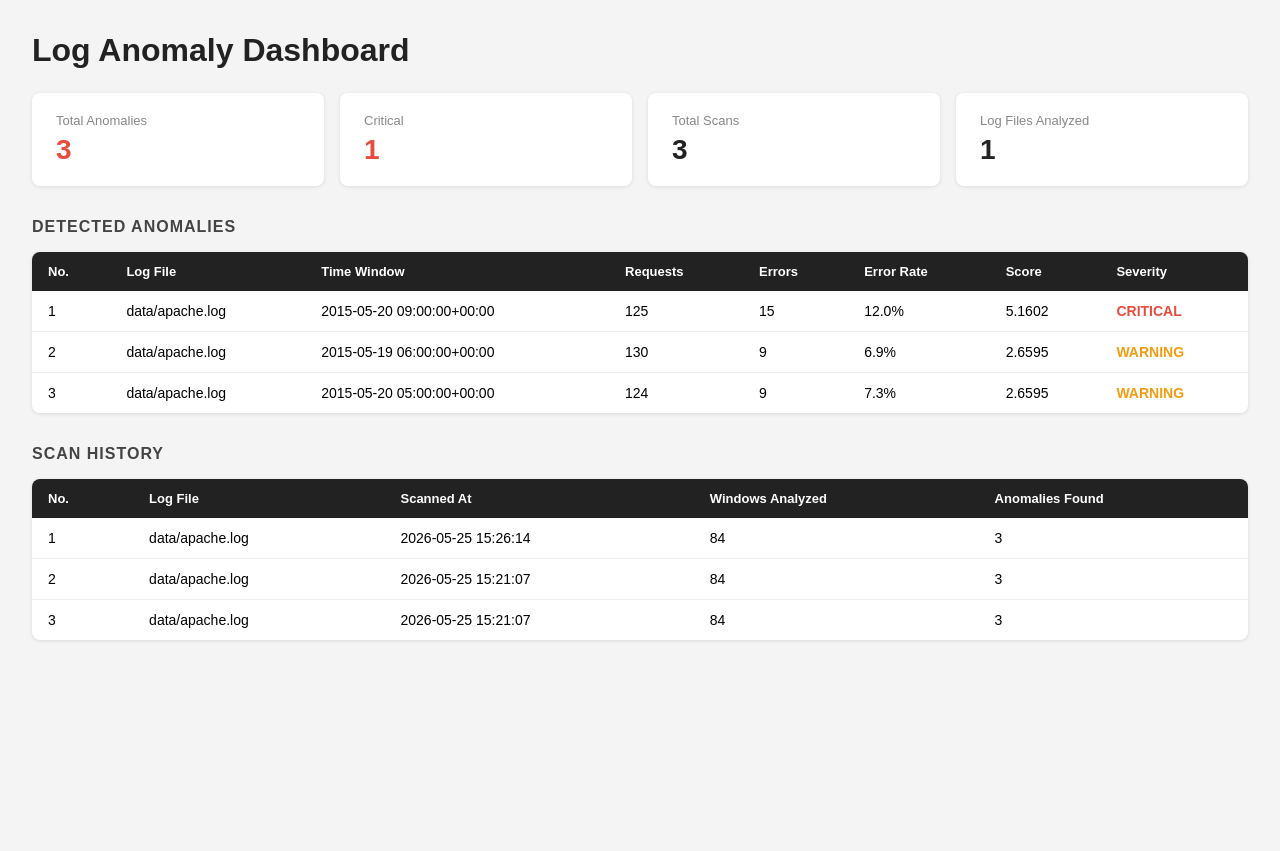
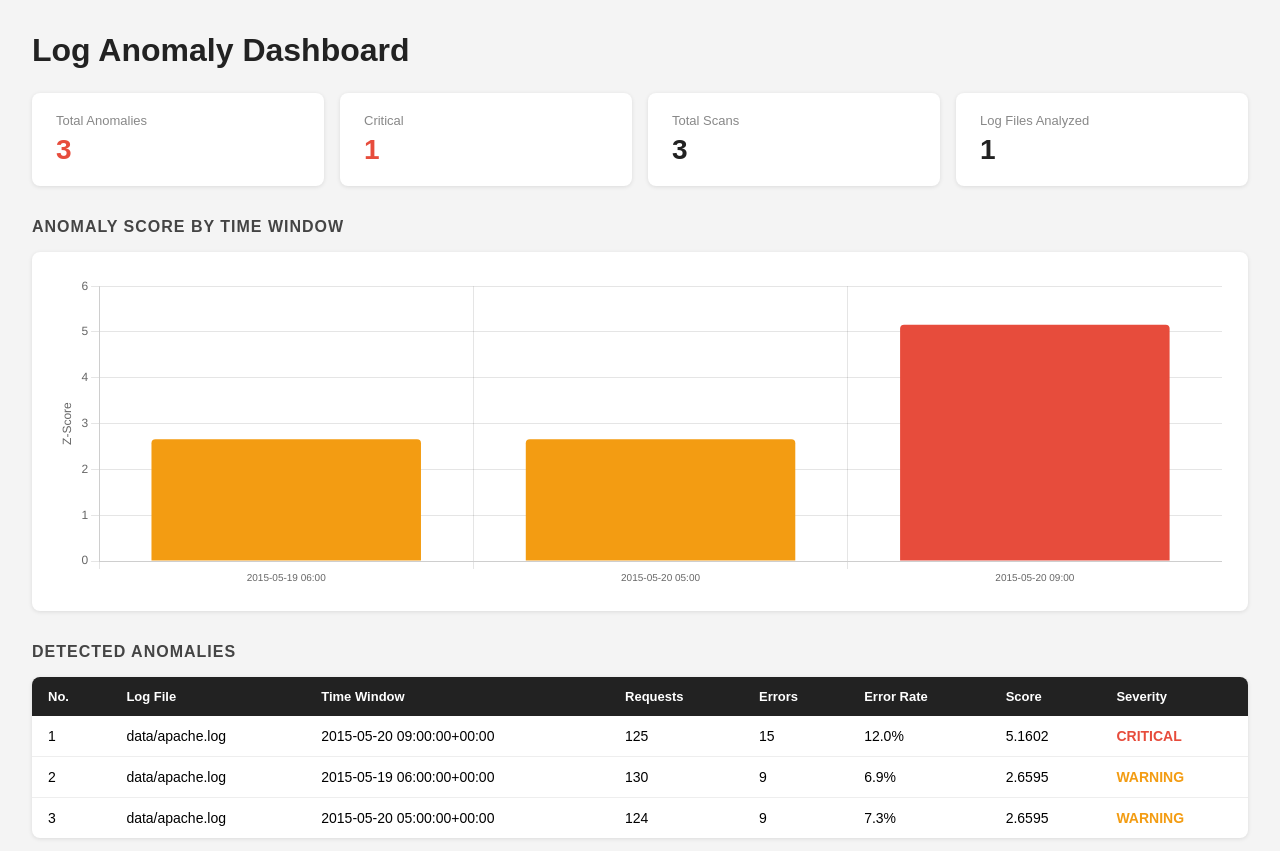
Before and after one commit to huzefa-lokhandwala/log-anomaly-detector, a Flask app: page / in a window 1280 px wide. Shown: the top 851 px of the page. Before the commit the page ends 641 px from the top, so only its background shows below. Run offline with Flask 3, Linux system fonts and the light colour scheme; data comes from the database, SQL or seed files in the repository.

Commit message:
V2: add Chart.js anomaly score visualization to dashboard

```diff
--- a/app.py
+++ b/app.py
@@ -1,5 +1,6 @@
 from flask import Flask, render_template
-from src.database import get_all_anomalies, get_scan_history, get_summary
+from src.database import get_all_anomalies, get_scan_history, get_summary, get_chart_data
+import json
 
 app = Flask(__name__)
 
@@ -8,10 +9,19 @@ def dashboard():
     summary = get_summary()
     anomalies = get_all_anomalies()
     history = get_scan_history()
+    chart_rows = get_chart_data()
+
+    labels = [row[0][:16] for row in chart_rows]
+    error_rates = [round(row[1] * 100, 2) for row in chart_rows]
+    scores = [round(row[2], 2) for row in chart_rows]
+
     return render_template('dashboard.html',
                          summary=summary,
                          anomalies=anomalies,
-                         history=history)
+                         history=history,
+                         labels=json.dumps(labels),
+                         error_rates=json.dumps(error_rates),
+                         scores=json.dumps(scores))
 
 if __name__ == '__main__':
     app.run(debug=True)
--- a/src/database.py
+++ b/src/database.py
@@ -115,3 +115,15 @@ def get_summary():
         'total_scans': total_scans,
         'log_files_analyzed': log_files
     }
+
+def get_chart_data():
+    conn = sqlite3.connect(DB_PATH)
+    cursor = conn.cursor()
+    cursor.execute('''
+        SELECT time_window, error_rate, anomaly_score
+        FROM anomalies
+        ORDER BY time_window ASC
+    ''')
+    rows = cursor.fetchall()
+    conn.close()
+    return rows
--- a/templates/dashboard.html
+++ b/templates/dashboard.html
@@ -2,6 +2,7 @@
 <html>
 <head>
     <title>Log Anomaly Dashboard</title>
+    <script src="https://cdnjs.cloudflare.com/ajax/libs/Chart.js/4.4.0/chart.umd.min.js"></script>
     <style>
         * { margin: 0; padding: 0; box-sizing: border-box; }
         body { font-family: Arial, sans-serif; background: #f4f4f4; padding: 32px; }
@@ -13,6 +14,8 @@
         .card p { font-size: 13px; color: #888; margin-bottom: 6px; }
         .card h3 { font-size: 28px; color: #222; }
         .card h3.red { color: #e74c3c; }
+
+        .chart-container { background: white; border-radius: 8px; padding: 24px; box-shadow: 0 1px 4px rgba(0,0,0,0.1); margin-bottom: 32px; }
 
         table { width: 100%; border-collapse: collapse; background: white; border-radius: 8px; overflow: hidden; box-shadow: 0 1px 4px rgba(0,0,0,0.1); margin-bottom: 32px; }
         th { background: #222; color: white; padding: 12px 16px; text-align: left; font-size: 13px; }
@@ -46,6 +49,12 @@
         <p>Log Files Analyzed</p>
         <h3>{{ summary.log_files_analyzed }}</h3>
     </div>
+</div>
+
+<!-- Chart -->
+<h2>Anomaly Score by Time Window</h2>
+<div class="chart-container">
+    <canvas id="anomalyChart" height="80"></canvas>
 </div>
 
 <!-- Anomalies Table -->
@@ -104,5 +113,44 @@
     </tbody>
 </table>
 
+<script>
+    const labels = {{ labels | safe }};
+    const scores = {{ scores | safe }};
+
+    const ctx = document.getElementById('anomalyChart').getContext('2d');
+    new Chart(ctx, {
+        type: 'bar',
+        data: {
+            labels: labels,
+            datasets: [{
+                label: 'Anomaly Score',
+                data: scores,
+                backgroundColor: scores.map(s => s >= 4 ? '#e74c3c' : s >= 2.5 ? '#f39c12' : '#3498db'),
+                borderRadius: 4
+            }]
+        },
+        options: {
+            responsive: true,
+            plugins: {
+                legend: { display: false },
+                tooltip: {
+                    callbacks: {
+                        label: ctx => `Score: ${ctx.raw}`
+                    }
+                }
+            },
+            scales: {
+                y: {
+                    beginAtZero: true,
+                    title: { display: true, text: 'Z-Score' }
+                },
+                x: {
+                    ticks: { maxRotation: 45, font: { size: 10 } }
+                }
+            }
+        }
+    });
+</script>
+
 </body>
 </html>
```
